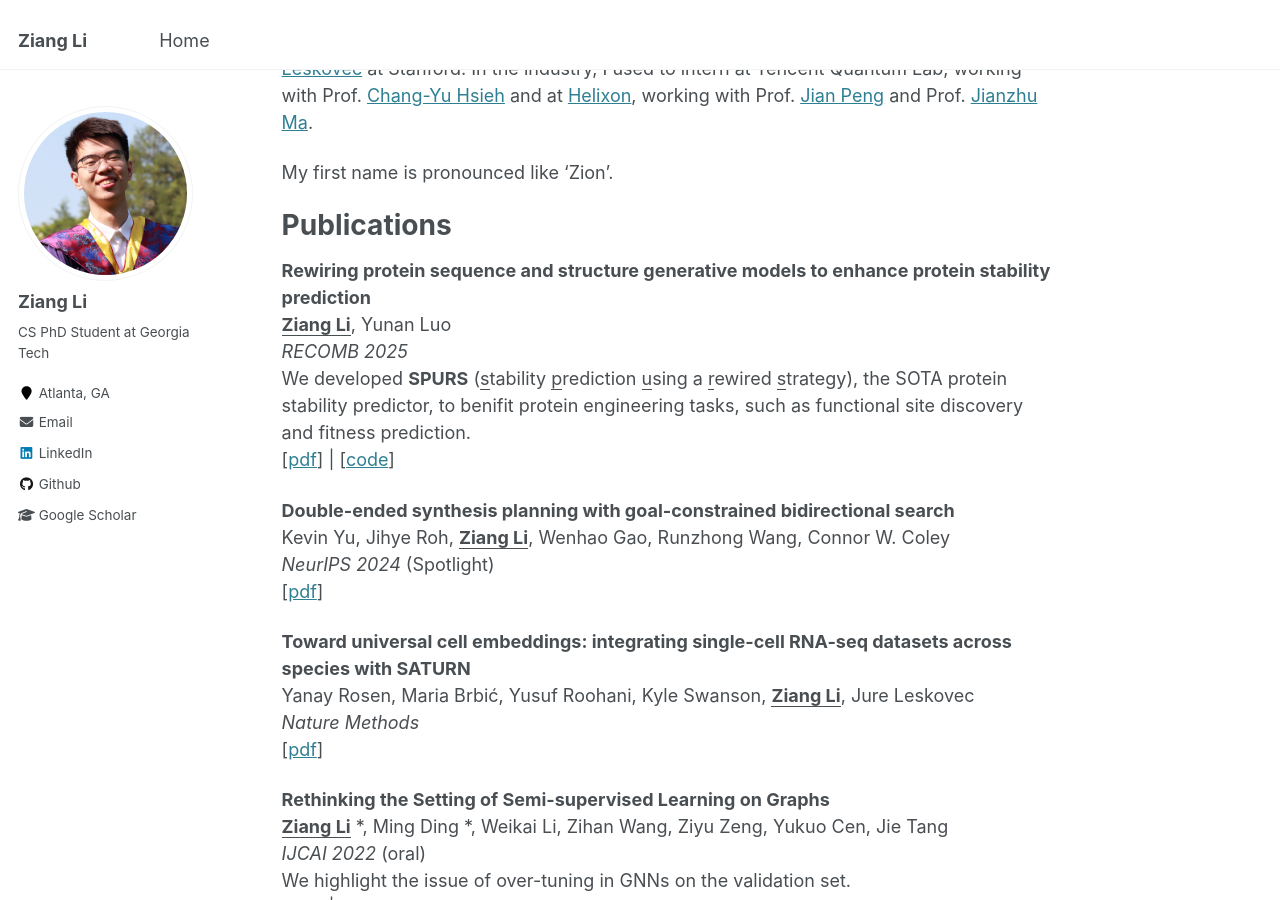
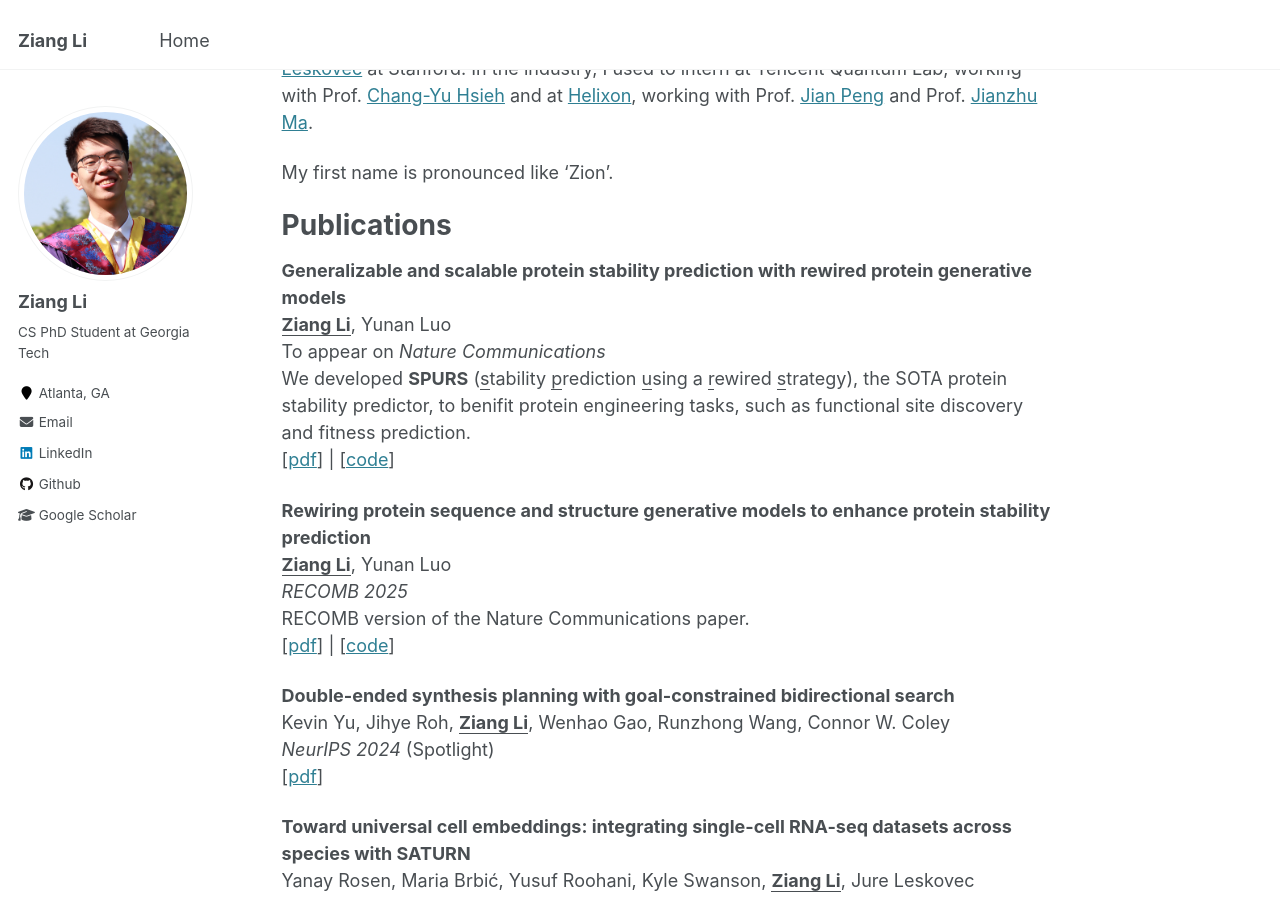
Before and after one commit to li-ziang/li-ziang.github.io, a Jekyll site: the page built from _pages/about.md, in a window 1280 px wide and 900 px high, scrolled down 306 px. Built offline with Jekyll 4.4.1, drawn with Linux system fonts in a browser that asks for light colours.

Commit message:
update readme

```diff
--- a/_pages/about.md
+++ b/_pages/about.md
@@ -19,10 +19,16 @@ My first name is pronounced like 'Zion'.
 Publications
 ======
 
+**Generalizable and scalable protein stability prediction with rewired protein generative models** \
+<u><strong>Ziang Li</strong></u>, Yunan Luo \
+To appear on *Nature Communications* \
+We developed **SPURS** (<u>s</u>tability <u>p</u>rediction <u>u</u>sing a <u>r</u>ewired <u>s</u>trategy), the SOTA protein stability predictor, to benifit protein engineering tasks, such as functional site discovery and fitness prediction. \
+\[[pdf](https://www.biorxiv.org/content/10.1101/2025.02.13.638154v2.full.pdf)\] \| \[[code](https://github.com/luo-group/SPURS)\]
+
 **Rewiring protein sequence and structure generative models to enhance protein stability prediction** \
 <u><strong>Ziang Li</strong></u>, Yunan Luo \
 *RECOMB 2025* \
-We developed **SPURS** (<u>s</u>tability <u>p</u>rediction <u>u</u>sing a <u>r</u>ewired <u>s</u>trategy), the SOTA protein stability predictor, to benifit protein engineering tasks, such as functional site discovery and fitness prediction. \
+RECOMB version of the Nature Communications paper. \
 \[[pdf](https://www.biorxiv.org/content/10.1101/2025.02.13.638154v1.abstract)\] \| \[[code](https://github.com/luo-group/SPURS)\]
 
 **Double-ended synthesis planning with goal-constrained bidirectional search** \
```
